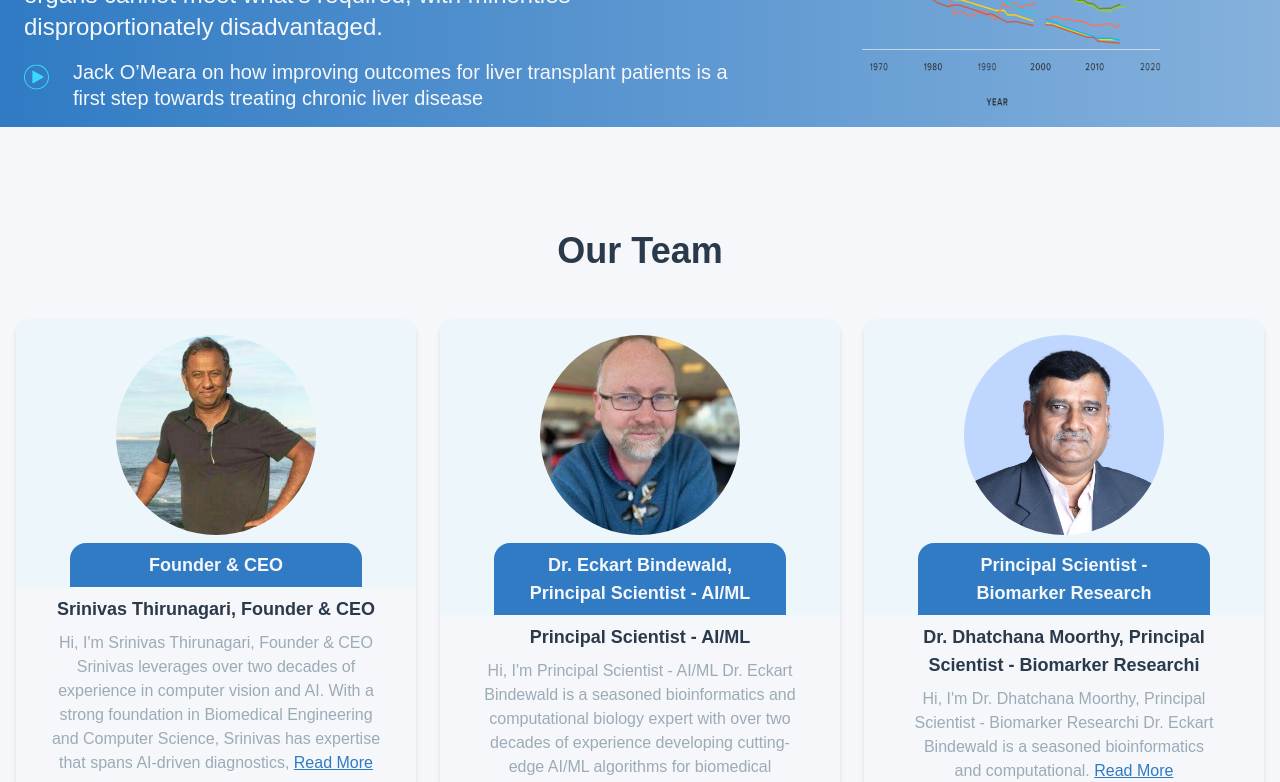
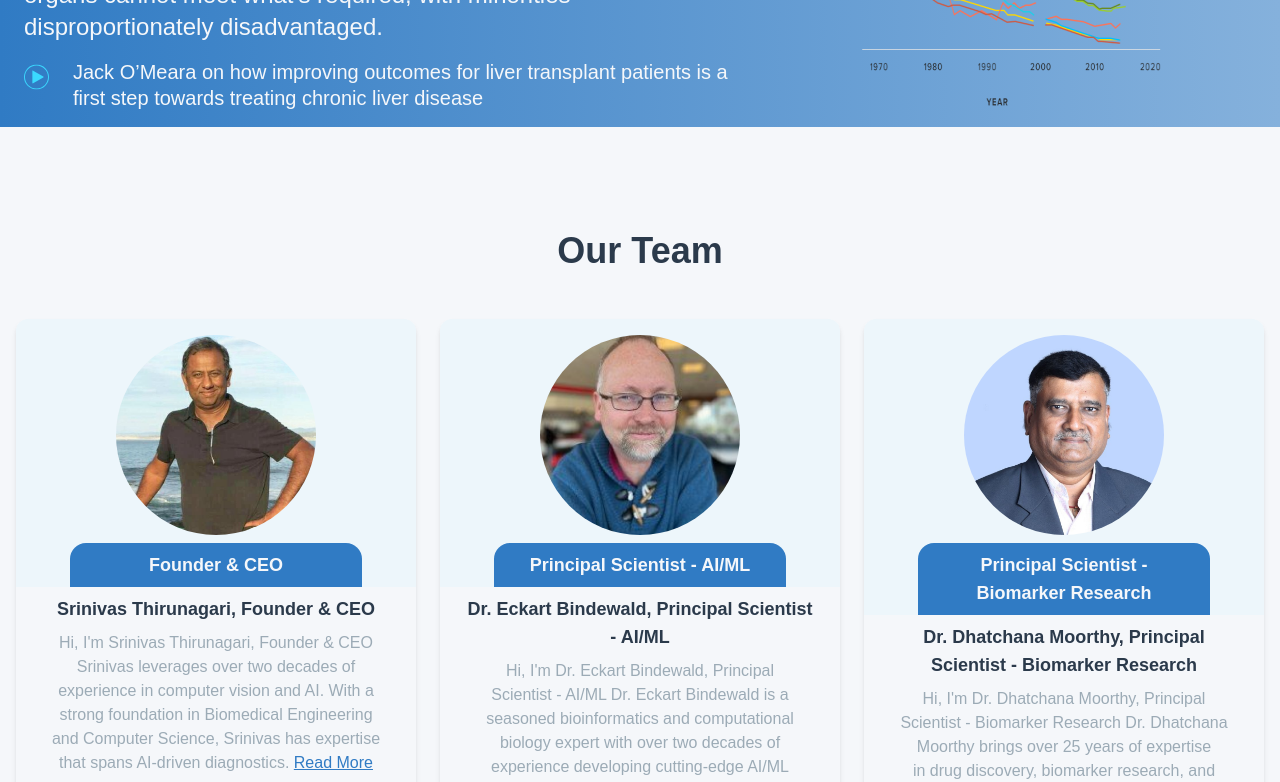
Before and after one commit to CodeErr-Sid/KaryonBio, a Nuxt app: page / in a window 1280 px wide. Shown: the part 2000-2782 px from the top of the page. Built offline with nearby package versions, Linux system fonts and the light colour scheme; a web font is replaced by a local one; what tailwindcss-animated would draw is missing.

Commit message:
fix:review-changes

```diff
--- a/pages/index.vue
+++ b/pages/index.vue
@@ -75,7 +75,7 @@
             <nuxt-link
               class="block py-2 lg:px-6 px-4 md:px-0 md:inline-block hover:text-[#3AD9FF] cursor-pointer"
               to="/teams"
-              >OurExpert</nuxt-link
+              >OurExperts</nuxt-link
             >
             <nuxt-link
               class="block py-2 lg:px-6 px-4 md:px-0 md:inline-block hover:text-[#3AD9FF] cursor-pointer"
@@ -237,7 +237,7 @@
           <div
             v-for="(expert, index) in experts"
             :key="index"
-            class="relative overflow-hidden transition-all duration-300 h-[600px] md:w-[360px] lg:w-auto xl:w-[400px] rounded-xl shadow-md"
+            class="relative overflow-hidden transition-all duration-300 md:h-[600px] md:w-[360px] lg:w-auto xl:w-[400px] rounded-xl shadow-md"
           >
             <!-- Image and Basic Info -->
             <div class="">
@@ -280,7 +280,7 @@
               </p>
             </div>
             <div
-              class="absolute flex items-center justify-center w-full gap-4 mb-5 bottom-4"
+              class="flex items-center justify-center w-full gap-4 mb-5 md:absolute bottom-4"
             >
               <a
                 class="text-[#3B5998] bg-[#83B0DC] cursor-pointer w-10 h-10 rounded-full flex justify-center items-center"
@@ -290,22 +290,21 @@
             </div>
           </div>
 
-          <!-- Full-Screen Modal -->
-          <!-- Full-Screen Modal -->
-          <!-- Full-Screen Modal -->
           <transition name="fade-scale">
             <div
               v-if="isModalOpen"
-              class="fixed inset-0 z-50 flex items-center justify-center bg-black bg-opacity-50"
+              @click="closeModal"
+              class="fixed inset-0 z-[9999999999] flex items-center justify-center bg-black bg-opacity-50"
             >
               <div
+                data-aos="fade-down"
                 class="relative z-10 w-full p-2 md:h-[350px] transition-transform duration-300 ease-in-out transform scale-95 bg-white shadow-lg md:p-6 md:max-w-4xl rounded-xl"
               >
                 <button
                   @click="closeModal"
                   class="absolute w-10 h-10 p-2 font-bold text-red-900 top-2 right-2"
                 >
-                  X
+                  <img src="/close.svg" alt="close" />
                 </button>
                 <!-- Modal Content -->
                 <div class="grid grid-cols-1 gap-4 md:grid-cols-2">
@@ -326,7 +325,7 @@
                     <p class="mb-4 text-gray-500">
                       {{ selectedExpert.position }}
                     </p>
-                    <!-- LinkedIn Button -->
+                    <!-- Social Links -->
                     <div class="flex justify-center gap-2 md:gap-4 md:mb-5">
                       <a
                         class="text-[#3B5998] bg-[#83B0DC] cursor-pointer md:w-10 md:h-10 w-8 h-8 rounded-full flex justify-center items-center"
@@ -347,7 +346,6 @@
                   </div>
 
                   <!-- Expanded Info -->
-                  <!-- Expanded Info -->
                   <div
                     class="rounded-lg md:p-4 md:h-64 bg-gray-50 custom-scroll"
                   >
@@ -361,10 +359,26 @@
                     >
                       {{ selectedExpert.fullDescription }}
                     </p>
+                    <h4
+                      class="text-sm mt-2 md:text-lg font-bold text-[#2B3A4B] text-start"
+                    >
+                      Expertise:
+                    </h4>
+                    <p class="mt-2 text-xs text-gray-700 md:text-sm text-start">
+                      {{ selectedExpert.expertise }}
+                    </p>
+                    <h4
+                      class="text-sm mt-2 md:text-lg font-bold text-[#2B3A4B] text-start"
+                    >
+                      Role in the Company:
+                    </h4>
+                    <p
+                      class="mt-2 text-xs text-gray-700 md:mt-4 md:text-sm text-start"
+                    >
+                      {{ selectedExpert.role }}
+                    </p>
                   </div>
                 </div>
-
-                <!-- Close Button -->
               </div>
             </div>
           </transition>
@@ -375,6 +389,8 @@
 </template>
 
 <script>
+import AOS from "aos";
+import "aos/dist/aos.css";
 definePageMeta({ layout: "primary" });
 export default {
   data() {
@@ -385,13 +401,10 @@ export default {
           name: "Srinivas Thirunagari, Founder & CEO",
           position: "Founder & CEO",
           image: "/teams/expert1.png",
-          description: `Srinivas leverages over two decades of experience in computer
-           vision and AI. With a strong foundation in Biomedical Engineering and Computer
-            Science, Srinivas has expertise that spans AI-driven diagnostics,`,
-          fullDescription: `Srinivas leverages over two decades of experience in computer
-           vision and AI. With a strong foundation in Biomedical Engineering and Computer
-            Science, Srinivas has expertise that spans AI-driven diagnostics, video processing,
-             and the integration of LLMs into healthcare solutions.`,
+          description: `Srinivas leverages over two decades of experience in computer vision and AI. With a strong foundation in Biomedical Engineering and Computer Science, Srinivas has expertise that spans AI-driven diagnostics.`,
+          fullDescription: `Srinivas Thirunagari brings over two decades of experience in computer vision and AI. With an educational foundation in Biomedical Engineering and Computer Science, he has made significant contributions to AI-driven diagnostics and video processing. His expertise also extends to integrating large language models (LLMs) into healthcare solutions.`,
+          expertise: `Srinivas specializes in leveraging AI technologies to transform diagnostic solutions. His work focuses on using computer vision and AI to create non-invasive diagnostic methods, providing innovative healthcare solutions.`,
+          role: `As the Founder & CEO of Karyon Bio, Srinivas leads the company's mission to develop AI-powered solutions for the early diagnosis, prognosis, and treatment of liver disorders, specifically NAFLD/NASH.`,
           social: {
             facebook: "#",
             twitter: "#",
@@ -399,15 +412,13 @@ export default {
           },
         },
         {
-          name: "Principal Scientist - AI/ML",
-          position: "Dr. Eckart Bindewald, Principal Scientist - AI/ML",
+          name: "Dr. Eckart Bindewald, Principal Scientist - AI/ML",
+          position: "Principal Scientist - AI/ML",
           image: "/teams/expert2.png",
-          description:
-            "Dr. Eckart Bindewald is a seasoned bioinformatics and computational biology expert with over two decades of experience developing cutting-edge AI/ML algorithms for biomedical research. He holds a Ph.D. in Natural Sciences from the ",
-          fullDescription: `Dr. Eckart Bindewald is a seasoned bioinformatics and computational biology expert with over two decades of experience developing cutting-edge AI/ML algorithms for biomedical research. He holds a Ph.D. in Natural Sciences from the University of Heidelberg, Germany, specializing in structural bioinformatics and protein structure prediction.
-Dr. Eckart Bindewald has more than 30 peer reviewed publications in the areas of bioinformatics and machine learning. He developed computational approaches for protein fold recognition, RNA structure prediction and design, nucleic acid nanotechnology as well as genome annotation.  He taught courses in  bioinformatics, mathematics, machine learning and AI.
-Dr. Bindewald has made significant contributions to the field of biomarker discovery, mainly through integrating multi-omics data and advanced machine-learning techniques. His work has been pivotal in advancing the understanding of RNA and protein structures and developing novel computational tools for RNA and DNA structure prediction and design.
-At Karyon Bio, Dr. Bindewald leads the AI/ML initiatives, driving innovations in biomarker discovery by leveraging his extensive experience in generative AI, deep learning, and data mining. His research efforts are focused on harnessing the power of artificial intelligence to uncover new biomarkers and therapeutic targets, ultimately advancing personalized medicine.`,
+          description: `Dr. Eckart Bindewald is a seasoned bioinformatics and computational biology expert with over two decades of experience developing cutting-edge AI/ML algorithms for biomedical research.`,
+          fullDescription: `Dr. Eckart Bindewald holds a Ph.D. in Natural Sciences from the University of Heidelberg, Germany. With over 20 years of experience in bioinformatics and computational biology, he has published more than 30 peer-reviewed papers, specializing in structural bioinformatics and protein structure prediction.`,
+          expertise: `Dr. Bindewald has developed advanced computational approaches for protein fold recognition, RNA structure prediction, and genome annotation. His expertise includes biomarker discovery, multi-omics integration, and applying machine learning to biomedical research.`,
+          role: `At Karyon Bio, Dr. Bindewald leads the AI/ML initiatives, focusing on biomarker discovery and applying deep learning to enhance diagnostic tool accuracy. His research aims to harness artificial intelligence to discover new biomarkers and therapeutic targets, advancing personalized medicine.`,
           social: {
             facebook: "#",
             twitter: "#",
@@ -415,12 +426,13 @@ At Karyon Bio, Dr. Bindewald leads the AI/ML initiatives, driving innovations in
           },
         },
         {
-          name: "Dr. Dhatchana Moorthy, Principal Scientist - Biomarker Researchi",
+          name: "Dr. Dhatchana Moorthy, Principal Scientist - Biomarker Research",
           position: "Principal Scientist - Biomarker Research",
           image: "/teams/expert3.png",
-          description:
-            "Dr. Eckart Bindewald is a seasoned bioinformatics and computational.",
-          fullDescription: `Dr. Eckart Bindewald is a seasoned bioinformatics and computational biology expert with over two decades of experience developing cutting-edge AI/ML algorithms for biomedical research. He holds a Ph.D. in Natural Sciences from the University of Heidelberg, Germany, specializing in structural bioinformatics and protein structure prediction.`,
+          description: `Dr. Dhatchana Moorthy brings over 25 years of expertise in drug discovery, biomarker research, and biotherapeutics, with a focus on gene therapy and targeted small molecules.`,
+          fullDescription: `Dr. Dhatchana Moorthy holds a Ph.D. in Pharmaceutical Science and Biochemistry, with over 25 years of experience in drug discovery, biomarker research, and biotherapeutics. He has led numerous research initiatives, particularly in gene therapy and targeted small molecules.`,
+          expertise: `Dr. Moorthy is an expert in genomics, computational drug discovery, and AI/ML-driven biomarker research. His contributions have been crucial in developing targeted therapies and advancing the digital transformation of pharmaceutical manufacturing.`,
+          role: `As Principal Scientist at Karyon Bio, Dr. Moorthy leads the biomarker research team. He applies his expertise in genomics and machine learning to identify and validate novel biomarkers for liver disorders, particularly NAFLD/NASH, to drive precision medicine forward.`,
           social: {
             facebook: "#",
             twitter: "#",
@@ -428,9 +440,12 @@ At Karyon Bio, Dr. Bindewald leads the AI/ML initiatives, driving innovations in
           },
         },
       ],
+      isModalOpen: false,
+      selectedExpert: null,
     };
   },
   mounted() {
+    AOS.init();
     // Call the typewriter effect after the component is mounted
     this.typeWriterEffect(
       " AI-Driven Novel Biomarker Discovery",
@@ -469,6 +484,46 @@ At Karyon Bio, Dr. Bindewald leads the AI/ML initiatives, driving innovations in
 };
 </script>
 <style scoped>
+/* Tailwind transition classes for smooth animations */
+.fade-scale-enter-active,
+.fade-scale-leave-active {
+  transition: all 0.5s ease;
+}
+
+.fade-scale-enter,
+.fade-scale-leave-to {
+  transform: scale(0.95);
+  opacity: 0;
+}
+
+.fade-scale-leave-active {
+  opacity: 0;
+}
+
+.custom-scroll {
+  overflow-y: auto; /* Enable vertical scrolling */
+  height: 16rem; /* Adjust height as needed */
+}
+
+/* Hide scrollbar for WebKit browsers (Chrome, Safari) */
+.custom-scroll::-webkit-scrollbar {
+  display: none; /* Hide scrollbar */
+}
+
+/* Hide scrollbar for Firefox */
+.custom-scroll {
+  scrollbar-width: none; /* Hide scrollbar */
+}
+
+#jelly-svg {
+  transition: transform 0.5s ease, filter 0.3s ease;
+  cursor: pointer;
+}
+
+#jelly-svg:hover {
+  transform: scale(1.05) skewX(2deg);
+  filter: drop-shadow(5px 5px 10px rgba(0, 0, 0, 0.3));
+}
 .text-example {
   font-family: "FutureW01", sans-serif;
 }
```
Also changed, not shown: components/Header.vue (+21 -8 lines), pages/teams.vue (+12 -3 lines), public/close.svg (renamed from public/teams/close.svg), public/partner/jelly.svg.
